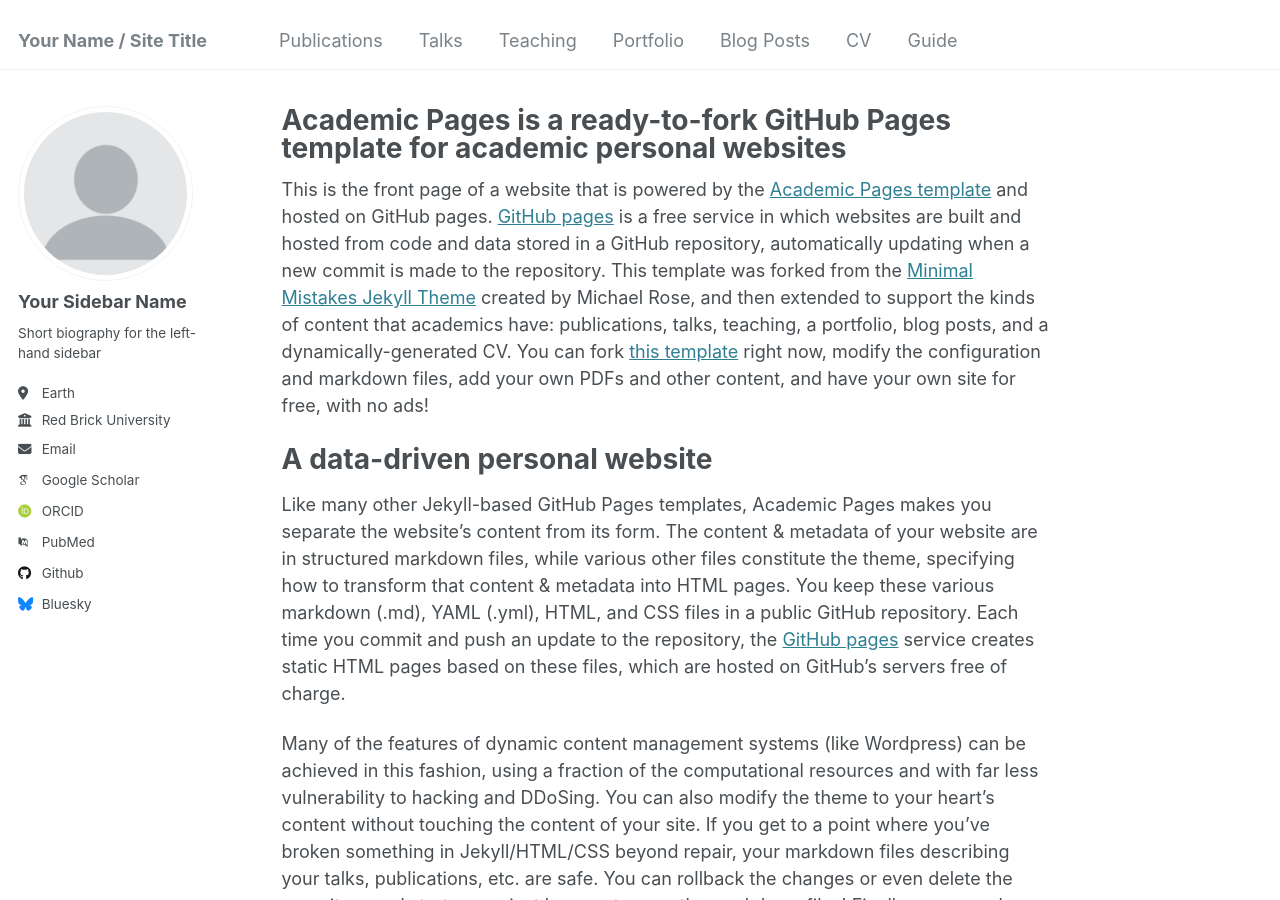
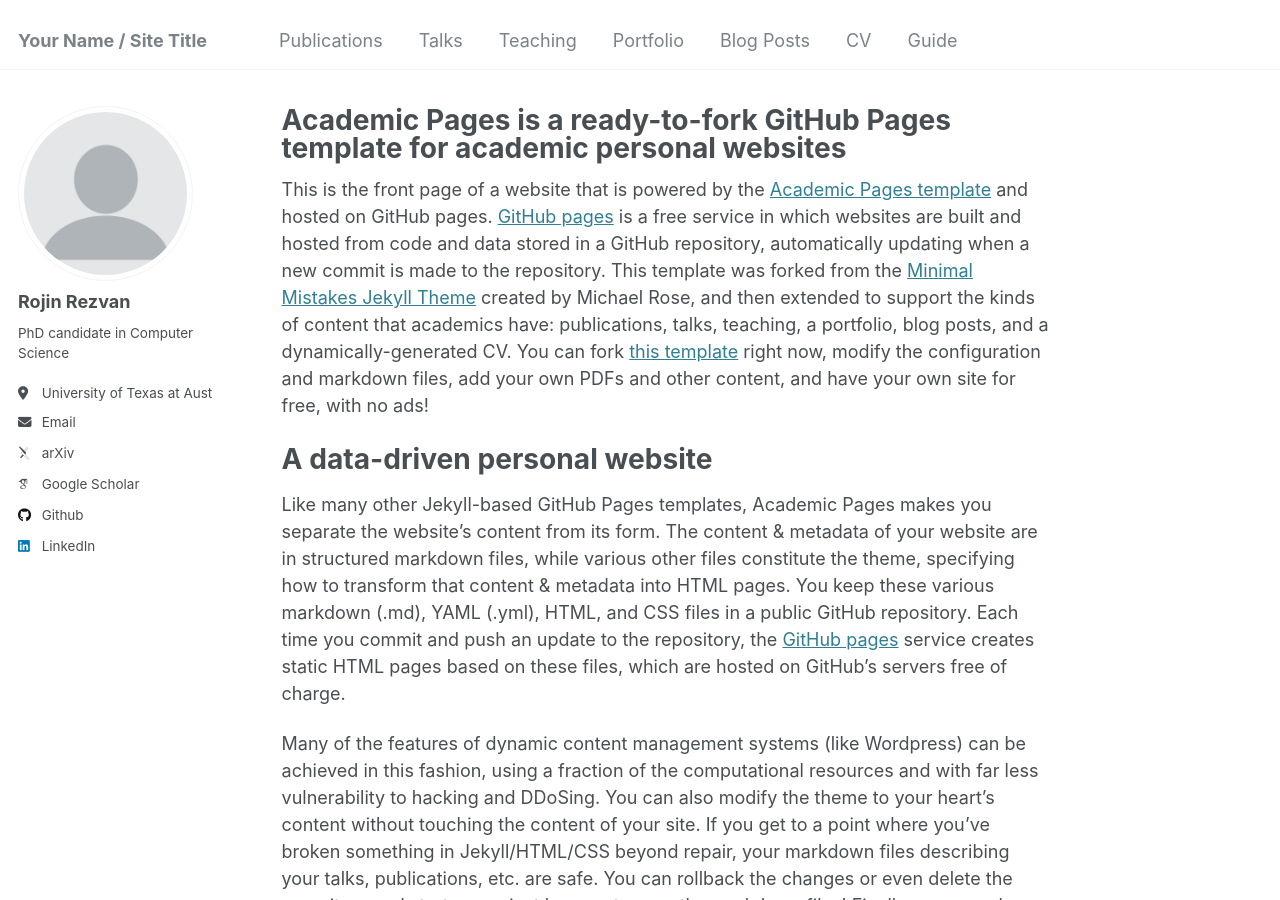
Before and after one commit to rojinrezvan/rojinrezvan.github.io, a Jekyll site: the page built from _pages/about.md, in a window 1280 px wide and 900 px high. Built offline with Jekyll 4.4.1, drawn with Linux system fonts in a browser that asks for light colours; some web fonts are replaced.

Commit message:
Update _config.yml

```diff
--- a/_config.yml
+++ b/_config.yml
@@ -22,21 +22,19 @@
 author:
   # Biographic information
   avatar           : "profile.png"
-  name             : "Your Sidebar Name"
+  name             : "Rojin Rezvan"
   pronouns         : # example: "she/her"
-  bio              : "Short biography for the left-hand sidebar"
-  location         : "Earth"
-  employer         : "Red Brick University"
+  bio              : "PhD candidate in Computer Science"
+  location         : "University of Texas at Austin"
   uri              : # URL
-  email            : "none@example.org"
+  email            : "rojinrezvan@utexas.edu"
 
   # Academic websites
-  arxiv            : # URL - Update with the correct link to your profile
-  googlescholar    : "https://scholar.google.com/citations?user=PS_CX0AAAAAJ"
+  arxiv            : "https://dblp.org/pid/238/0393.html"
+  googlescholar    : "https://scholar.google.com/citations?user=UqCAvJIAAAAJ&hl=en"
   impactstory      : # URL
-  orcid            : "http://orcid.org/yourorcidurl"
   semantic         : # URL
-  pubmed           : "https://www.ncbi.nlm.nih.gov/pubmed/?term=john+snow"
+  pubmed           :
   researchgate     : # URL
   scopus           : # URL
 
@@ -49,7 +47,6 @@
   stackoverflow    : # User number or user number and name (i.e., use "1" or "1/jeff-atwood")
 
   # Social media
-  bluesky          : "bsky.app" # Replace this with you Bluesky username
   facebook         : # Username
   flickr           : # Username
   foursquare       : # Username
@@ -58,7 +55,7 @@
   keybase          : # Username
   instagram        : # Username
   lastfm           : # Username
-  linkedin         : # Username
+  linkedin         : "https://www.linkedin.com/in/rojin-rezvan-a43586265/"
   mastodon         : # URL
   medium           : # URL
   pinterest        : # Username
```
